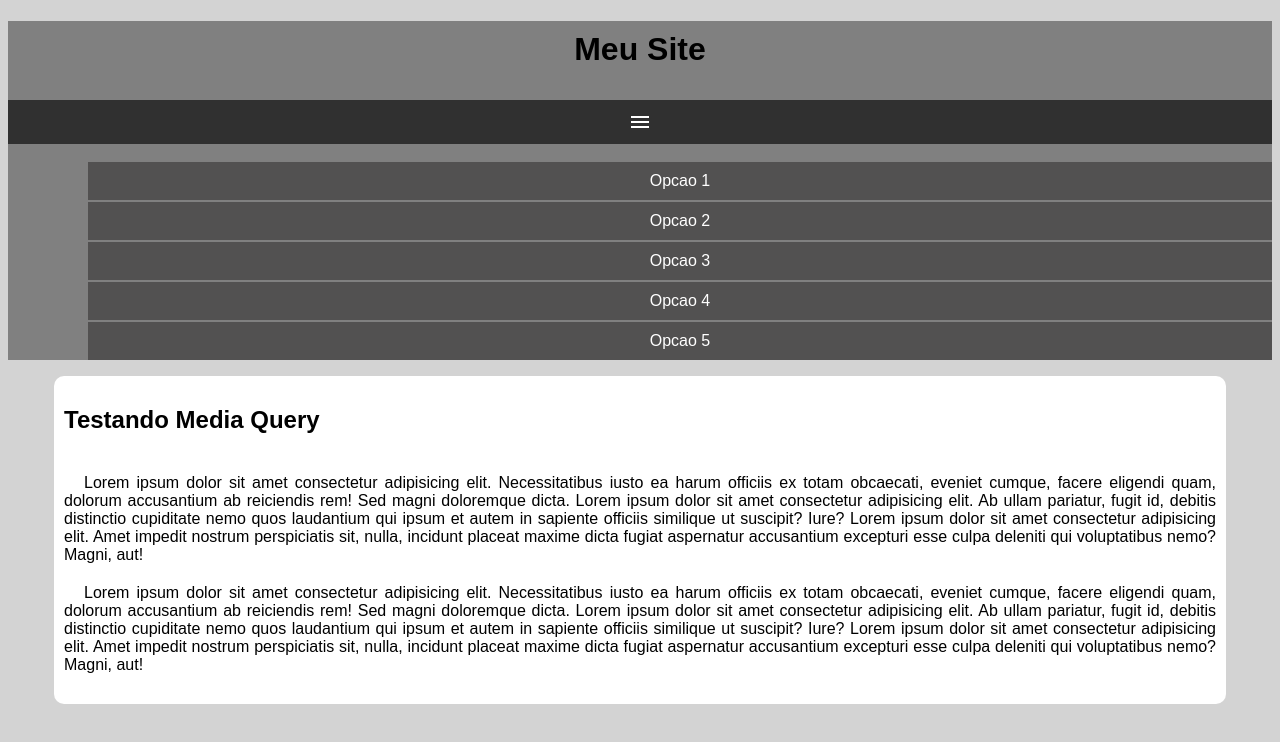
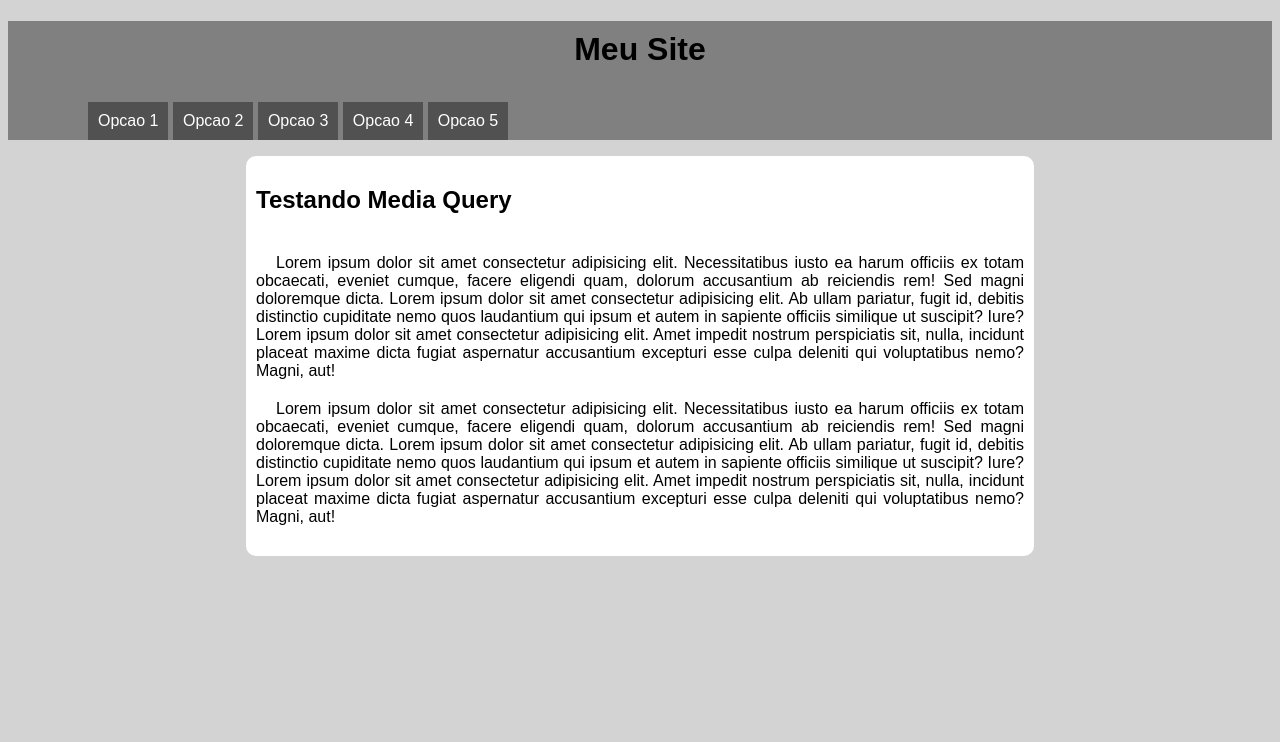
Before and after one commit to ThBanza/html5-css3-C, a plain HTML site: page ex026/mq005/index.html in a window 1280 px wide. Drawn offline with nearby package versions, Linux system fonts and the light colour scheme.

Commit message:
atualizando

```diff
--- /dev/null
+++ b/ex026/mq005/estilos/media-query.css
@@ -0,0 +1,20 @@
+@charset "UTF-8";
+
+@media screen and (min-width: 768px){
+
+    .material-symbols-outlined{
+          display: none;
+    }
+
+    menu{
+        display: block;
+    }
+
+    menu > ul > li {
+        display: inline-block;
+    }
+
+    main{
+        width: 768px;
+    }
+}
--- a/ex026/mq005/index.html
+++ b/ex026/mq005/index.html
@@ -6,6 +6,7 @@
     <title>Media Query</title>
     <link rel="stylesheet" href="https://fonts.googleapis.com/css2?family=Material+Symbols+Outlined:opsz,wght,FILL,GRAD@20..48,100..700,0..1,-50..200" />
     <link rel="stylesheet" href="estilos/style.css">
+    <link rel="stylesheet" href="estilos/media-query.css">
 </head>
 <body>
     <header>
```
